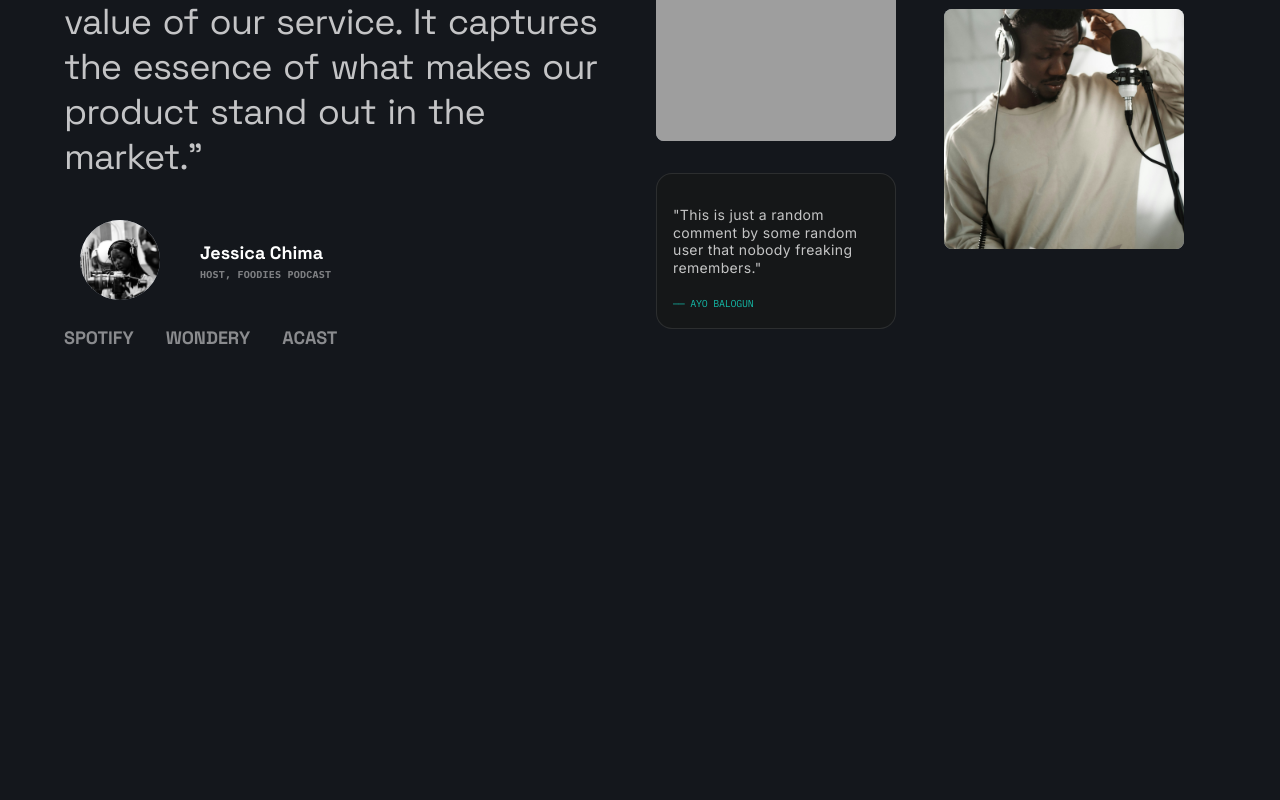
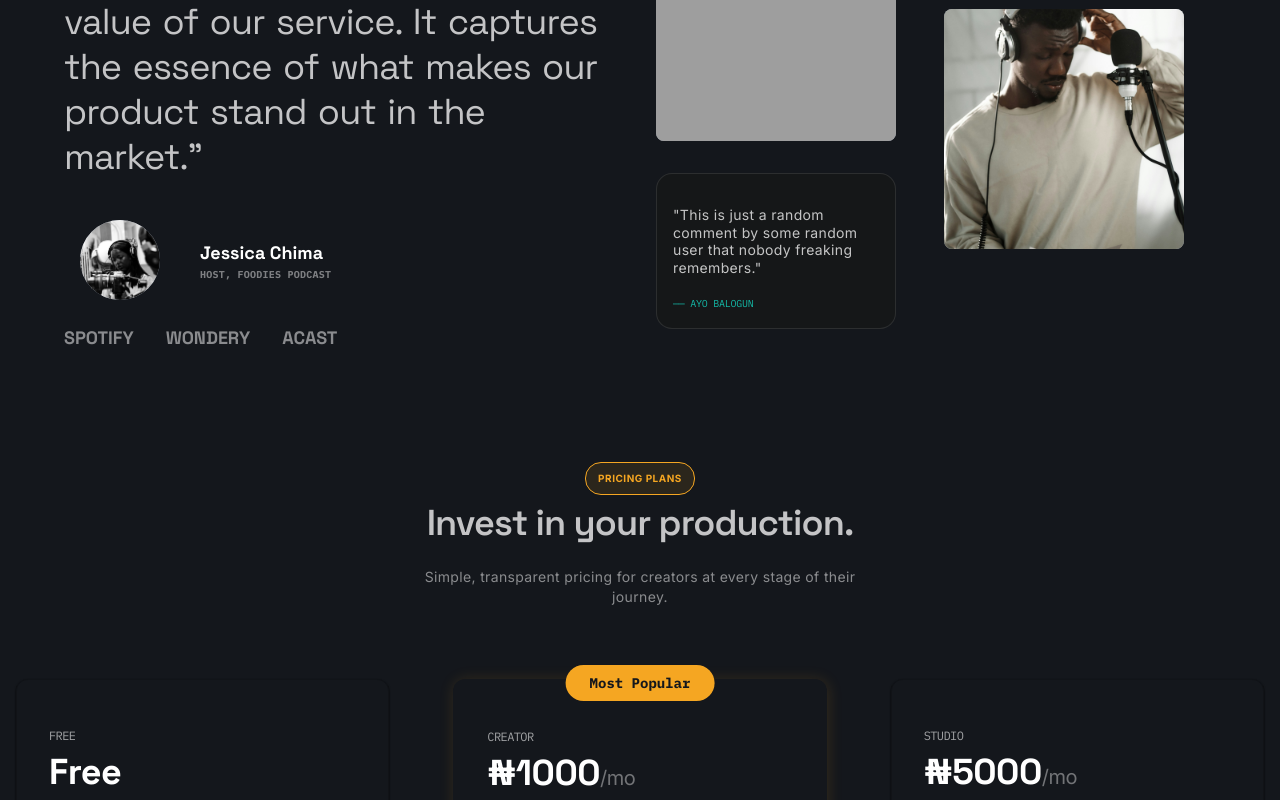
Before and after one commit to PC-Ngumoha/deadair, a Next.js app: page / in a window 1280 px wide. Shown: the part 2831-3631 px from the top of the page. Before the commit the page ends 3247 px from the top, so only its background shows below. Built offline with nearby package versions, Linux system fonts and the light colour scheme; grey boxes are pictures that could not be loaded.

Commit message:
Pricing section done.

```diff
--- a/app/globals.css
+++ b/app/globals.css
@@ -62,6 +62,9 @@
     @apply bg-transparent text-white;
   }
 
+  .section-title {
+    @apply font-grotesk text-2xl md:text-4xl my-2 tracking-tight font-semibold;
+  }
   .section-subtitle {
     @apply text-xs md:text-sm max-w-122 text-center my-4 leading-5 text-white/50
         tracking-wide;
@@ -70,6 +73,11 @@
   .tag {
     @apply text-[7px] md:text-[10px] tracking-wider uppercase bg-herb-green py-2 px-3
         border border-emerald-green text-emerald-green rounded-2xl font-bold;
+  }
+
+  .tag-orange {
+    @apply text-[7px] md:text-[10px] tracking-wider uppercase py-2 px-3
+        border rounded-2xl font-bold border-accent text-accent bg-accent/10;
   }
 }
 
--- a/app/page.tsx
+++ b/app/page.tsx
@@ -1,6 +1,7 @@
 import { Features } from "@/sections/Features";
 import { Header } from "@/sections/Header";
 import { Hero } from "@/sections/Hero";
+import { Pricing } from "@/sections/Pricing";
 import { ProductShowcase } from "@/sections/ProductShowcase";
 import { StatsBanner } from "@/sections/StatsBanner";
 import { Testimonial } from "@/sections/Testimonial";
@@ -14,6 +15,7 @@ export default function Home() {
       <StatsBanner />
       <Features />
       <Testimonial />
+      <Pricing />
     </main>
   );
 }
--- /dev/null
+++ b/sections/Pricing.tsx
@@ -0,0 +1,120 @@
+import { twMerge } from "tailwind-merge";
+
+const pricingPlans = [
+  {
+    name: "Free",
+    price: "Free",
+    features: [
+      "1 Episode / Month",
+      "Basic Silence Removal",
+      "Standard Export (MP3)",
+      "Community Export",
+    ],
+    cta: "Start for free",
+  },
+  {
+    name: "Creator",
+    price: "₦1000",
+    badge: "Popular",
+    features: [
+      "Unlimited Episodes",
+      "Smart Silence Engine",
+      "AI Noise Suppression",
+      "Lossless WAV Export",
+      "Priority Processing",
+    ],
+    cta: "Get Creator",
+  },
+  {
+    name: "Studio",
+    price: "₦5000",
+    features: [
+      "Team collaboration",
+      "Multi-Track syncing",
+      "API Access",
+      "Custom Master Presets",
+      "Personal concierge",
+    ],
+    cta: "Contact Sales",
+  },
+];
+
+export function Pricing() {
+  return (
+    <section id="pricing" className="py-4 px-2 my-7.5">
+      <div className="flex flex-col justify-center items-center">
+        <div className="tag-orange">Pricing Plans</div>
+        <h2 className="section-title">Invest in your production.</h2>
+        <p className="section-subtitle">
+          Simple, transparent pricing for creators at every stage of their
+          journey.
+        </p>
+      </div>
+      <div className="grid grid-cols-1 md:grid-cols-2 lg:grid-cols-3 gap-16 mt-12 p-2">
+        {pricingPlans.map((plan, index) => (
+          <div
+            key={index}
+            className={`w-[80%] mx-auto md:w-full relative rounded-xl p-8 transition-all ${
+              plan.badge
+                ? "border-2 border-transparent shadow-[1px_1px_15px_#f5a62226]"
+                : "border border-black/15 shadow-xs shadow-black"
+            } `}
+          >
+            {plan.badge && (
+              <div className="absolute -top-4 left-1/2 transform -translate-x-1/2">
+                <div
+                  className="bg-accent text-solarized-black px-6 py-2 rounded-full text-sm
+                font-mono font-semibold"
+                >
+                  Most Popular
+                </div>
+              </div>
+            )}
+            <div className="pt-4">
+              <h3 className="text-xs text-white/60 font-mono uppercase text-left mb-2 tracking-tighter">
+                {plan.name}
+              </h3>
+              <p className="text-xl text-white/40 mb-6 tracking-tight leading-relaxed">
+                <span className="font-grotesk text-4xl text-white font-bold">
+                  {plan.price}
+                </span>
+                {plan.price.toLowerCase() !== "free" && <span>/mo</span>}
+              </p>
+              <ul className="mb-8 space-y-3">
+                {plan.features.map((feature, idx) => (
+                  <li key={idx} className="flex items-center gap-3">
+                    <svg
+                      className="w-5 h-5 text-emerald-green shrink-0"
+                      fill="currentColor"
+                      viewBox="0 0 20 20"
+                    >
+                      <path
+                        fillRule="evenodd"
+                        d="M16.707 5.293a1 1 0 010 1.414l-8 8a1 1 0 01-1.414 0l-4-4a1 1 0 011.414-1.414L8 12.586l7.293-7.293a1 1 0 011.414 0z"
+                        clipRule="evenodd"
+                      />
+                    </svg>
+                    <span className="text-white/80">{feature}</span>
+                  </li>
+                ))}
+              </ul>
+              <div className="flex justify-center">
+                <button
+                  className={twMerge(
+                    "btn-lg w-full font-mono",
+                    plan.name.toLowerCase() === "creator"
+                      ? "btn-filled font-bold"
+                      : "btn-text border border-white",
+                    "rounded-2xl tracking-tight",
+                  )}
+                >
+                  {plan.cta}
+                </button>
+              </div>
+            </div>
+          </div>
+        ))}
+      </div>
+    </section>
+  );
+}
--- a/sections/ProductShowcase.tsx
+++ b/sections/ProductShowcase.tsx
@@ -8,9 +8,7 @@ export function ProductShowcase() {
       className=" flex flex-col items-center py-4 px-2 my-7.5"
     >
       <div className=" flex flex-col items-center">
-        <h2 className="font-grotesk text-2xl md:text-4xl my-2 tracking-tight font-semibold">
-          Intelligent Splicing
-        </h2>
+        <h2 className="section-title">Intelligent Splicing</h2>
         <p className="section-subtitle  ">
           Our AI analyzes the rhythmic patterns of your voice to cut awkward
           silences without making the conversation feel robotic.
```
